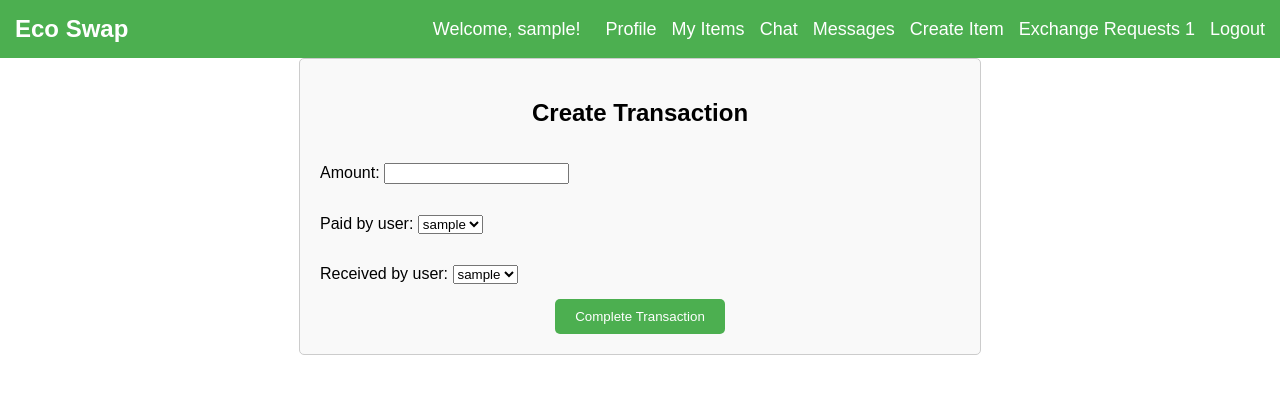
After one commit to Md-Mahmudur-Reza/EcoSwap, a Django app: page /exchange/1/create_transaction/ in a window 1280 px wide. The commit adds this page. Shown: the top 394 px of the page. Run offline with Django 5.2, Linux system fonts and the light colour scheme; a user stored in the database is signed in; tables that the repository leaves empty hold one stand-in row (values such as "Sample post").

Commit message:
Exchange request handling
(cherry picked from commit 02afc97992665c3e9dbc67f48193af5ab38fcc1a)

```diff
--- /dev/null
+++ b/ecoswap_app/context_processors.py
@@ -0,0 +1,8 @@
+from .models import Exchange
+
+def exchange_request_count(request):
+    if request.user.is_authenticated:
+        request_count = Exchange.objects.filter(requested_by_user=request.user, status='Pending').count()
+    else:
+        request_count = 0
+    return {'exchange_request_count': request_count}
--- a/ecoswap_app/forms.py
+++ b/ecoswap_app/forms.py
@@ -2,7 +2,7 @@
 
 from django import forms
 from django.contrib.auth.forms import UserCreationForm, AuthenticationForm
-from .models import User, Item, Exchange
+from .models import User, Item, Exchange, Transaction
 
 #chatbox
 from .models import Message
@@ -14,6 +14,7 @@ class CustomUserCreationForm(UserCreationForm):
     class Meta:
         model = User
         fields = ('username', 'email', 'phone_number', 'address', 'password1', 'password2')
+
 
 class CustomAuthenticationForm(AuthenticationForm):
     class Meta:
@@ -39,14 +40,17 @@ class ExchangeForm(forms.ModelForm):
         user = kwargs.pop('user', None)
         super(ExchangeForm, self).__init__(*args, **kwargs)
         if user:
-            self.fields['offered_item'].queryset = Item.objects.filter(user=user)
+            self.fields['offered_item'].queryset = Item.objects.filter(user=user, item_status='Available')
+
 
  # chatbox
-
-
-
-
 class MessageForm(forms.ModelForm):
     class Meta:
         model = Message
         fields = ['receiver_user', 'message_text']
+
+
+class TransactionForm(forms.ModelForm):
+    class Meta:
+        model = Transaction
+        fields = ['amount', 'paid_by_user', 'received_by_user']
--- a/ecoswap_app/models.py
+++ b/ecoswap_app/models.py
@@ -48,12 +48,19 @@ class Item(models.Model):
         ('Others', 'Others')
     ]
 
+    STATUS_CHOICES = [
+        ('Available', 'Available'),
+        ('Pending', 'Pending'),
+        ('Exchanged', 'Exchanged')
+    ]
+
     user = models.ForeignKey(User, on_delete=models.CASCADE)
     item_name = models.CharField(max_length=100)
     item_description = models.TextField(blank=True, null=True)
     item_category = models.CharField(max_length=50, choices=CATEGORY_CHOICES)
     item_condition = models.CharField(max_length=10, choices=CONDITION_CHOICES)
     item_value = models.DecimalField(max_digits=10, decimal_places=2)
+    item_status = models.CharField(max_length=10, choices=STATUS_CHOICES, default='Available')
     created_at = models.DateTimeField(auto_now_add=True)
 
     def __str__(self):
--- a/ecoswap_app/templates/ecoswap_app/base.html
+++ b/ecoswap_app/templates/ecoswap_app/base.html
@@ -17,14 +17,16 @@
         <a href="{% url 'ecoswap_app:profile' %}">Profile</a>
         <a href="{% url 'ecoswap_app:user_items' %}">My Items</a>
          <a href="{% url 'ecoswap_app:send_message' exchange_id=1 %}">Chat</a>
-            <a href="{% url 'ecoswap_app:message_list' %}">Messages</a>
-         <a href="{% url 'ecoswap_app:logout' %}">Logout</a>
+        <a href="{% url 'ecoswap_app:message_list' %}">Messages</a>
 
-
-
+        <a href="{% url 'ecoswap_app:create_item' %}">Create Item</a>
+        <a href="{% url 'ecoswap_app:user_exchange_requests' %}">
+          Exchange Requests {{ exchange_request_count }}
+        </a>
+        <a href="{% url 'ecoswap_app:logout' %}">Logout</a>
         {% else %}
         <a href="{% url 'ecoswap_app:login' %}">Login</a>
-        <a href="{% url 'ecoswap_app:register' %}">Register</a><a href="{% url 'ecoswap_app:register' %}">Register</a>
+        <a href="{% url 'ecoswap_app:register' %}">Register</a>
         {% endif %}
       </div>
     </div>
--- /dev/null
+++ b/ecoswap_app/templates/ecoswap_app/create_transaction.html
@@ -0,0 +1,12 @@
+{% extends "ecoswap_app/base.html" %} {% load static %} {% block title %}Create
+Transaction{% endblock %} {% block additionalStyles %}
+<link rel="stylesheet" href="{% static 'ecoswap_app/css/form.css' %}" />
+{% endblock %} {% block content %}
+<div class="form-container">
+  <h2>Create Transaction</h2>
+  <form method="post">
+    {% csrf_token %} {{ form.as_p }}
+    <button type="submit">Complete Transaction</button>
+  </form>
+</div>
+{% endblock %}
--- a/ecoswap_app/templates/ecoswap_app/index.html
+++ b/ecoswap_app/templates/ecoswap_app/index.html
@@ -36,6 +36,7 @@ Page {%endblock %} {% block additionalStyles %}
     <h2>Items:</h2>
     <div class="item-container">
       {% for item in items %}
+          {% if item.item_status == 'Available' %}
       <a href="{% url 'ecoswap_app:item_detail' item.id %}" class="item-link">
         <div class="item-box">
           <p><strong>Owner:</strong> {{ item.user.username }}</p>
@@ -46,6 +47,7 @@ Page {%endblock %} {% block additionalStyles %}
           <p><strong>Created At:</strong> {{ item.created_at }}</p>
         </div>
       </a>
+          {% endif %}
       {% endfor %}
     </div>
   </div>
--- a/ecoswap_app/urls.py
+++ b/ecoswap_app/urls.py
@@ -2,6 +2,7 @@ from django.urls import path
 from django.contrib.auth.views import LogoutView
 
 from . import views
+# from . import exchangeView
 
 
 app_name = 'ecoswap_app'
@@ -27,4 +28,6 @@ urlpatterns = [
     path('exchange_requests/', views.user_exchange_requests, name='user_exchange_requests'),
     path('exchange/<int:exchange_id>/accept/', views.accept_request, name='accept_request'),
     path('exchange/<int:exchange_id>/reject/', views.reject_request, name='reject_request'),
+    path('exchange/<int:exchange_id>/create_transaction/', views.create_transaction, name='create_transaction'),
+    path('item/<int:item_id>/request_exchange/', views.request_exchange, name='request_exchange'),
 ]
--- a/ecoswap_app/views.py
+++ b/ecoswap_app/views.py
@@ -1,6 +1,6 @@
 from django.shortcuts import render, redirect
 from .models import User, Item, Exchange, Transaction, Message
-from .forms import CustomUserCreationForm, CustomAuthenticationForm, ItemForm, ExchangeForm
+from .forms import CustomUserCreationForm, CustomAuthenticationForm, ItemForm, ExchangeForm, TransactionForm
 from django.shortcuts import render, get_object_or_404, redirect
 from django.contrib.auth import login, authenticate
 from django.contrib.auth.decorators import login_required
@@ -11,6 +11,7 @@ from django.contrib.auth import get_user_model
 from .models import Exchange, Message
 from .forms import MessageForm
 
+from django.urls import reverse
 
 CATEGORIES = [
     {'id': 1, 'name': 'Vehicle'},
@@ -193,3 +194,103 @@ def profile(request):
 def user_logout(request):
     logout(request)
     return redirect('ecoswap_app:login')
+
+
+@login_required(login_url='ecoswap_app:login')
+def user_exchange_requests(request):
+    received_requests = Exchange.objects.filter(requested_by_user=request.user, status='Pending')
+    context = {'received_requests': received_requests}
+    return render(request, 'ecoswap_app/user_exchange_requests.html', context)
+
+@login_required(login_url='ecoswap_app:login')
+def all_accepted_request(request):
+    accepted_requests = Exchange.objects.filter(requested_by_user=request.user, status='Accepted')
+    context = {'accepted_requests': accepted_requests}
+    return render(request, 'ecoswap_app/all_accepted_request.html', context)
+
+@login_required(login_url='ecoswap_app:login')
+def accept_request(request, exchange_id):
+    exchange = get_object_or_404(Exchange, id=exchange_id, requested_by_user=request.user)
+    if exchange.status == 'Pending':
+        exchange.status = 'Accepted'
+        exchange.offered_item.item_status = 'Pending'
+        exchange.requested_item.item_status = 'Pending'
+        exchange.save()
+        messages.success(request, 'Exchange request accepted. Please complete the transaction details.')
+        return redirect(reverse('ecoswap_app:create_transaction', args=[exchange.id]))
+    else:
+        messages.error(request, 'Cannot accept this exchange request.')
+    return redirect('ecoswap_app:user_exchange_requests')
+
+@login_required(login_url='ecoswap_app:login')
+def reject_request(request, exchange_id):
+    exchange = get_object_or_404(Exchange, id=exchange_id, requested_by_user=request.user)
+    if exchange.status == 'Pending':
+        exchange.status = 'Rejected'
+        exchange.offered_item.item_status = 'Available'
+        exchange.requested_item.item_status = 'Available'
+        exchange.offered_item.save()
+        exchange.requested_item.save()
+        exchange.save()
+        messages.success(request, 'Exchange request rejected.')
+    else:
+        messages.error(request, 'Cannot reject this exchange request.')
+    return redirect('ecoswap_app:user_exchange_requests')
+
+
+
+@login_required(login_url='ecoswap_app:login')
+def request_exchange(request, item_id):
+    requested_item = get_object_or_404(Item, id=item_id)
+    if requested_item.user == request.user:
+        messages.error(request, "You cannot request your own item.")
+        return redirect('item_detail', item_id=item_id)
+
+    if request.method == 'POST':
+        form = ExchangeForm(request.POST, user=request.user)
+        if form.is_valid():
+            exchange = form.save(commit=False)
+            exchange.requested_item = requested_item
+            exchange.offered_by_user = request.user
+            exchange.requested_by_user = requested_item.user
+            exchange.save()
+            messages.success(request, 'Exchange request sent successfully.')
+            return redirect('ecoswap_app:item_detail', item_id=item_id)
+    else:
+        form = ExchangeForm(user=request.user)
+
+    context = {
+        'form': form,
+        'requested_item': requested_item
+    }
+    return render(request, 'ecoswap_app/request_exchange.html', context)
+
+
+@login_required(login_url='ecoswap_app:login')
+def create_transaction(request, exchange_id):
+    exchange = get_object_or_404(Exchange, id=exchange_id)
+    if request.method == 'POST':
+        form = TransactionForm(request.POST)
+        if form.is_valid():
+            transaction = form.save(commit=False)
+            transaction.exchange = exchange
+            transaction.save()
+
+            # Mark the items as exchanged
+            exchange.offered_item.item_status = 'Exchanged'
+            exchange.offered_item.save()
+            exchange.requested_item.item_status = 'Exchanged'
+            exchange.requested_item.save()
+
+            # Update exchange status
+            exchange.status = 'Completed'
+            exchange.save()
+
+            messages.success(request, 'Transaction completed successfully.')
+            return redirect('ecoswap_app:index')
+    else:
+        form = TransactionForm(initial={
+            'paid_by_user': exchange.offered_by_user,
+            'received_by_user': exchange.requested_by_user
+        })
+    return render(request, 'ecoswap_app/create_transaction.html', {'form': form})
```
Also changed, not shown: ecoswap/settings.py (+6 -1 lines), ecoswap_app/exchangeView.py (added, +71 -0 lines), ecoswap_app/migrations/0002_item_item_status.py (added).
